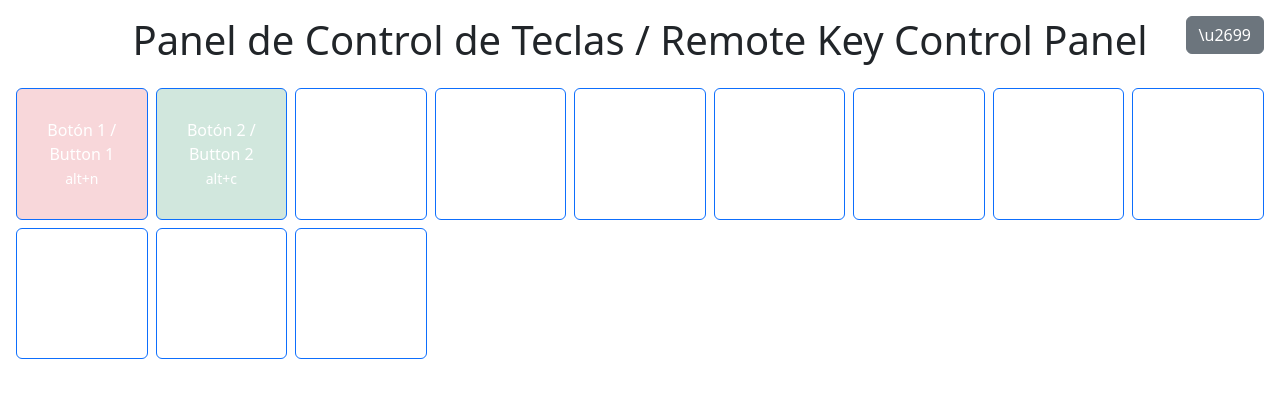
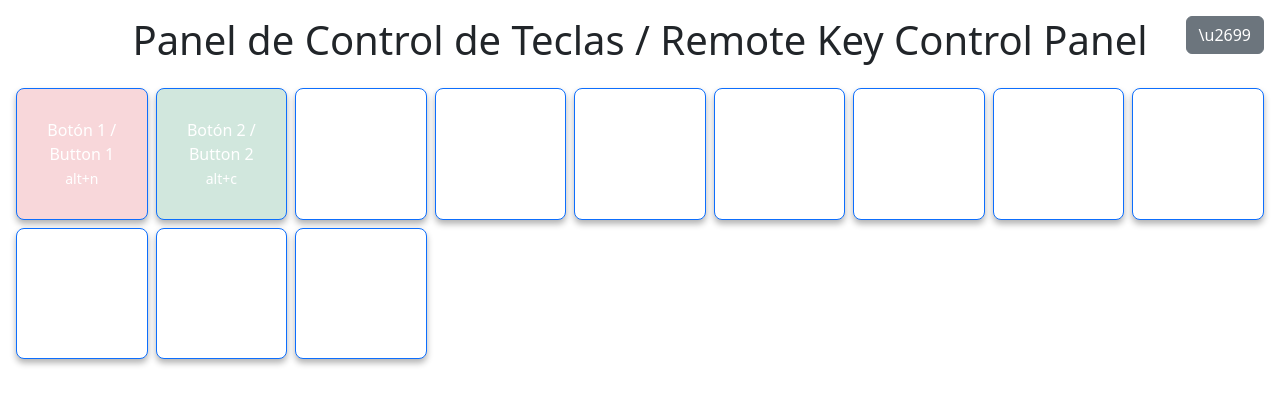
Before and after one commit to GAZKV/remote-key, a Flask app: page / in a window 1280 px wide. Shown: the top 405 px of the page. Run offline with Flask 3, Linux system fonts and the light colour scheme.

Commit message:
style: enhance button visuals

```diff
--- a/app/templates/index.html
+++ b/app/templates/index.html
@@ -15,7 +15,11 @@
     .btn-custom {
       width: 100%;
       margin: 0;
+      padding: .25rem;
       aspect-ratio: 1 / 1;
+      border-radius: .5rem;
+      box-shadow: 0 4px 6px rgba(0, 0, 0, 0.3);
+      transition: background-color .2s, box-shadow .2s, transform .1s;
     }
     .grid {
       display: grid;
```
